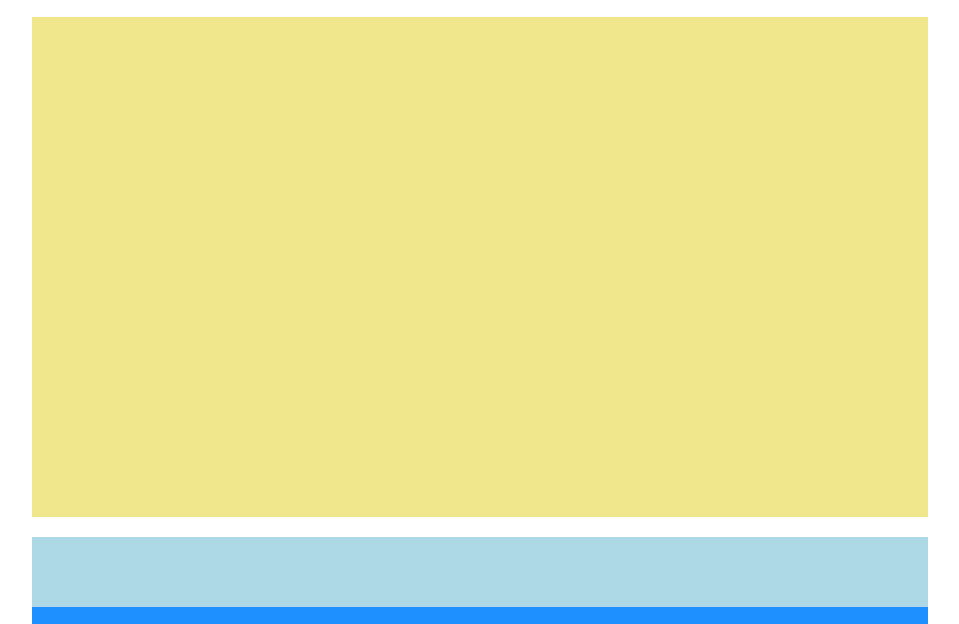
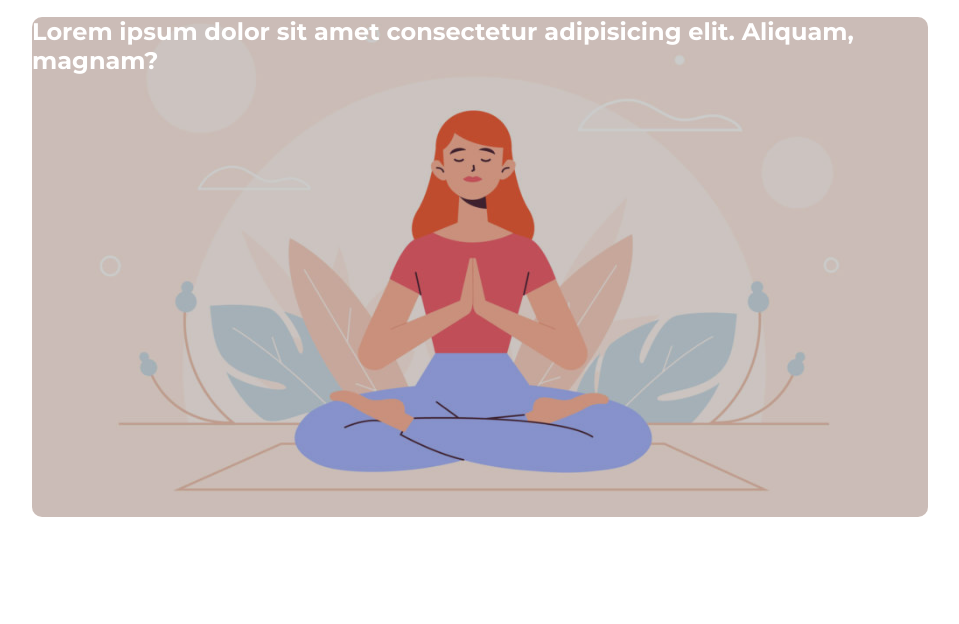
Before and after one commit to chazn3x/htmlcss-wp, a plain HTML site: page index.html in a window 1280 px wide. Shown: the part 147-771 px from the top of the page, without its empty margins (160-1119 px from the left). Drawn offline with Linux system fonts and the light colour scheme.

Commit message:
layover e titolo jumbo

```diff
--- a/css/style.css
+++ b/css/style.css
@@ -17,6 +17,15 @@
     width: 70%;
     margin: 0 auto;
 }
+.round-border {
+    border-radius: 10px;
+}
+.layover {
+    background-color:  rgba(0, 0, 0, 0.2);
+    width: 100%;
+    height: 100%;
+    color: white;
+}
 
 /* ++++++ header ++++++ */
 header #logo {
@@ -32,7 +41,7 @@ header nav {
 header nav li {
     list-style: none;
     float: left;
-    margin-right: 10px;
+    margin-right: 15px;
 }
 header nav li a {
     text-transform: uppercase;
@@ -43,6 +52,10 @@ header nav li a {
 /* ++++++ jumbotron ++++++ */
 .jumbotron {
     margin: 20px 0;
+    background-image: url(../img/banner.jpg);
+    background-position: center;
+    background-repeat: no-repeat;
+    background-size: cover;
 }
 
 /* ++++++ main ++++++ */
@@ -67,19 +80,16 @@ footer {
 }
 
 /* ++++++ debug ++++++ */
-/* .debug header {
+.debug header {
     background-color: hotpink;
-}
-.debug header #logo {
-    width: 200px;
 }
 .debug header nav {
     background-color: tomato;
-} */
+}
 
-.debug .jumbotron {
+.debug.jumbotron {
     height: 500px;
-    background-color: khaki;
+    /* background-color: khaki; */
 }
 
 
--- a/index.html
+++ b/index.html
@@ -10,7 +10,7 @@
     <link href="https://fonts.googleapis.com/css2?family=Montserrat:wght@100;200;300;400;500;600;700&display=swap" rel="stylesheet">
     <title>Tema Wordpress</title>
 </head>
-<body class="debug">
+<body>
 
     <div class="container">
 
@@ -44,8 +44,12 @@
 
         <!-- ++++++ jumbotron ++++++ -->
 
-        <div class="jumbotron">
-
+        <div class="jumbotron round-border layover debug">
+            <div class="layover round-border">
+                <!-- titolo jumbo -->
+                <h2>Lorem ipsum dolor sit amet consectetur adipisicing elit. Aliquam, magnam?</h2>
+                <!-- /titolo jumbo -->
+            </div>
         </div>
 
         <!-- ++++++ /jumbotron ++++++ -->
```
